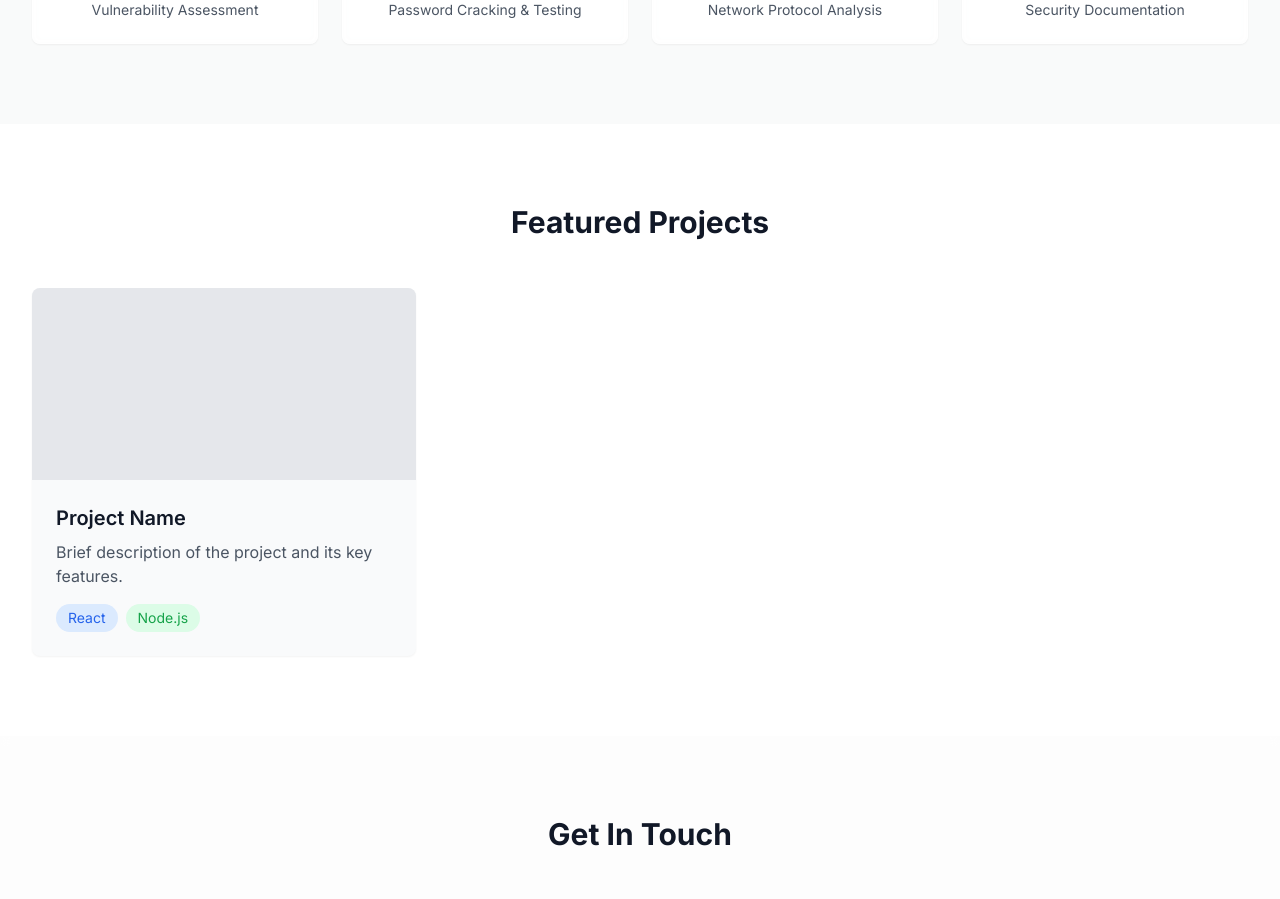
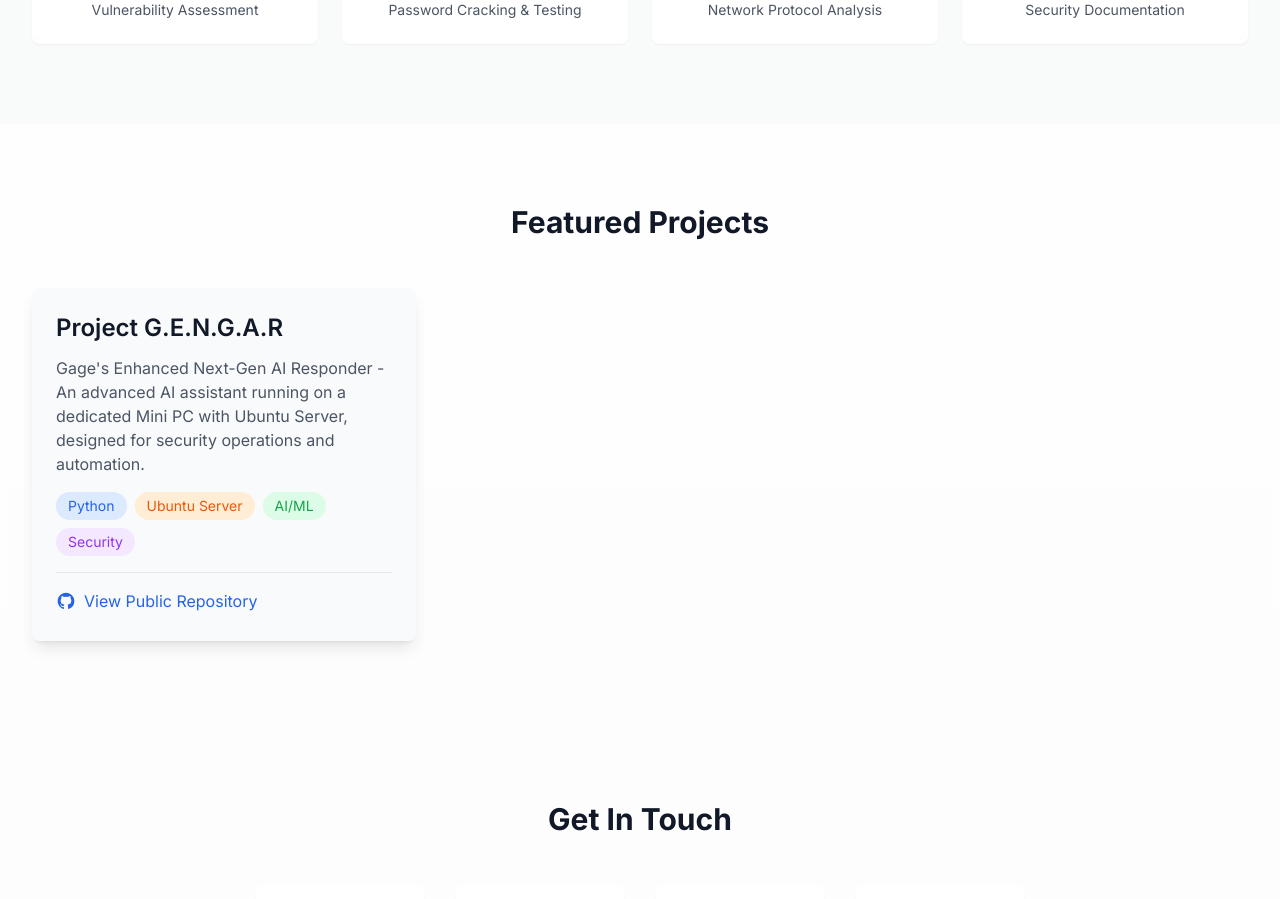
Before and after one commit to GageGotya/Personal-Website, a Next.js app: page / in a window 1280 px wide. Shown: the part 2360-3259 px from the top of the page. Built offline with nearby package versions, Linux system fonts and the light colour scheme.

Commit message:
Add Project G.E.N.G.A.R to projects section

```diff
--- a/src/app/page.tsx
+++ b/src/app/page.tsx
@@ -134,25 +134,45 @@ export default function Home() {
         </section>
 
         {/* Projects Section */}
-        <section id="projects" className="py-20 bg-white dark:bg-gray-900">
+        <section id="projects" className="py-20 bg-white/80 dark:bg-gray-900/80 backdrop-blur-sm">
           <div className="max-w-7xl mx-auto px-4 sm:px-6 lg:px-8">
-            <h2 className="text-3xl font-bold text-center mb-12">Featured Projects</h2>
+            <h2 className="text-3xl font-bold text-center mb-12" data-aos="fade-up">Featured Projects</h2>
             <div className="grid md:grid-cols-2 lg:grid-cols-3 gap-8">
-              {/* Project Card Template */}
-              <div className="bg-gray-50 dark:bg-gray-800 rounded-lg overflow-hidden shadow-sm hover:shadow-md transition-shadow">
-                <div className="h-48 bg-gray-200 dark:bg-gray-700"></div>
+              {/* G.E.N.G.A.R Project Card */}
+              <div className="bg-gray-50 dark:bg-gray-800 rounded-lg overflow-hidden shadow-lg hover:shadow-xl transition-all transform hover:scale-105" data-aos="fade-up">
                 <div className="p-6">
-                  <h3 className="text-xl font-semibold mb-2">Project Name</h3>
+                  <h3 className="text-2xl font-semibold mb-3">Project G.E.N.G.A.R</h3>
                   <p className="text-gray-600 dark:text-gray-300 mb-4">
-                    Brief description of the project and its key features.
+                    Gage's Enhanced Next-Gen AI Responder - An advanced AI assistant running on a dedicated Mini PC with Ubuntu Server, designed for security operations and automation.
                   </p>
-                  <div className="flex gap-2">
-                    <span className="px-3 py-1 bg-blue-100 dark:bg-blue-900 text-blue-600 dark:text-blue-300 rounded-full text-sm">
-                      React
-                    </span>
-                    <span className="px-3 py-1 bg-green-100 dark:bg-green-900 text-green-600 dark:text-green-300 rounded-full text-sm">
-                      Node.js
-                    </span>
+                  <div className="space-y-4">
+                    <div className="flex flex-wrap gap-2">
+                      <span className="px-3 py-1 bg-blue-100 dark:bg-blue-900 text-blue-600 dark:text-blue-300 rounded-full text-sm">
+                        Python
+                      </span>
+                      <span className="px-3 py-1 bg-orange-100 dark:bg-orange-900 text-orange-600 dark:text-orange-300 rounded-full text-sm">
+                        Ubuntu Server
+                      </span>
+                      <span className="px-3 py-1 bg-green-100 dark:bg-green-900 text-green-600 dark:text-green-300 rounded-full text-sm">
+                        AI/ML
+                      </span>
+                      <span className="px-3 py-1 bg-purple-100 dark:bg-purple-900 text-purple-600 dark:text-purple-300 rounded-full text-sm">
+                        Security
+                      </span>
+                    </div>
+                    <div className="pt-4 border-t border-gray-200 dark:border-gray-700">
+                      <a
+                        href="https://github.com/GageGotya/Project-G.E.N.G.A.R"
+                        target="_blank"
+                        rel="noopener noreferrer"
+                        className="inline-flex items-center text-blue-600 dark:text-blue-400 hover:underline"
+                      >
+                        <svg className="w-5 h-5 mr-2" fill="currentColor" viewBox="0 0 24 24">
+                          <path fillRule="evenodd" d="M12 2C6.477 2 2 6.484 2 12.017c0 4.425 2.865 8.18 6.839 9.504.5.092.682-.217.682-.483 0-.237-.008-.868-.013-1.703-2.782.605-3.369-1.343-3.369-1.343-.454-1.158-1.11-1.466-1.11-1.466-.908-.62.069-.608.069-.608 1.003.07 1.531 1.032 1.531 1.032.892 1.53 2.341 1.088 2.91.832.092-.647.35-1.088.636-1.338-2.22-.253-4.555-1.113-4.555-4.951 0-1.093.39-1.988 1.029-2.688-.103-.253-.446-1.272.098-2.65 0 0 .84-.27 2.75 1.026A9.564 9.564 0 0112 6.844c.85.004 1.705.115 2.504.337 1.909-1.296 2.747-1.027 2.747-1.027.546 1.379.202 2.398.1 2.651.64.7 1.028 1.595 1.028 2.688 0 3.848-2.339 4.695-4.566 4.943.359.309.678.92.678 1.855 0 1.338-.012 2.419-.012 2.747 0 .268.18.58.688.482A10.019 10.019 0 0022 12.017C22 6.484 17.522 2 12 2z" clipRule="evenodd" />
+                        </svg>
+                        View Public Repository
+                      </a>
+                    </div>
                   </div>
                 </div>
               </div>
```
